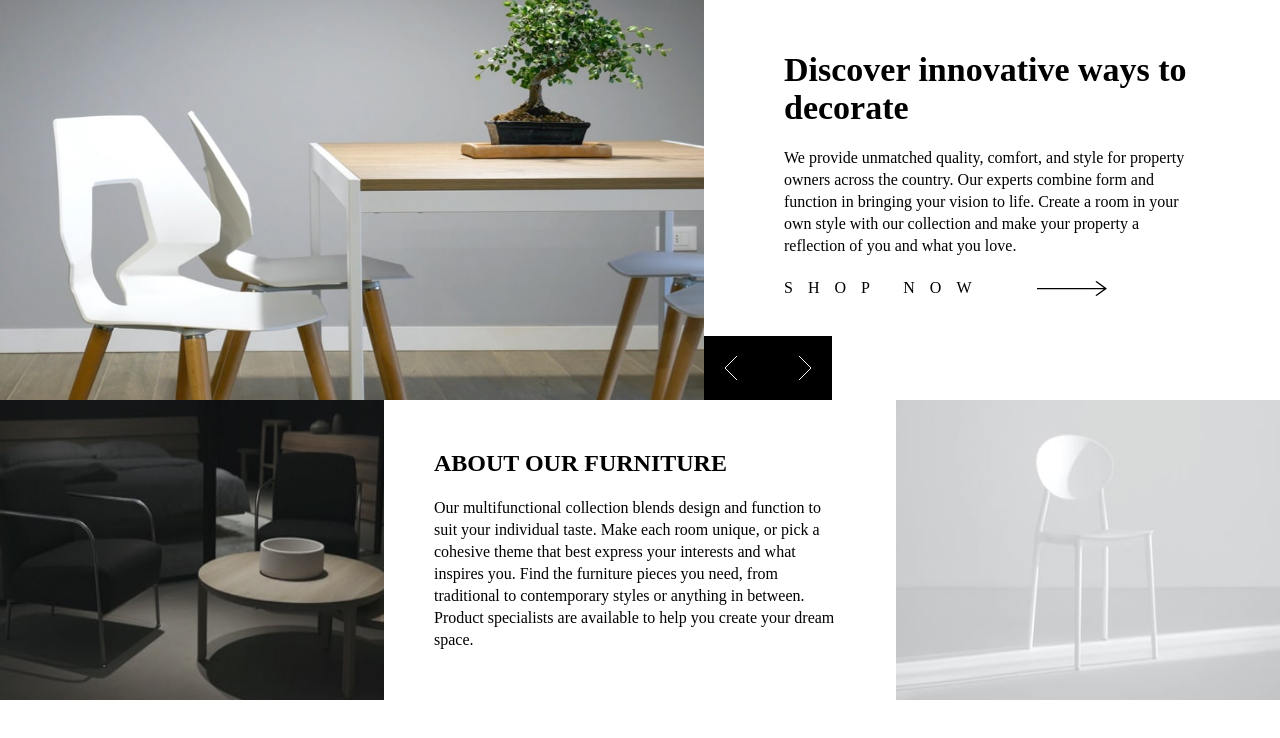
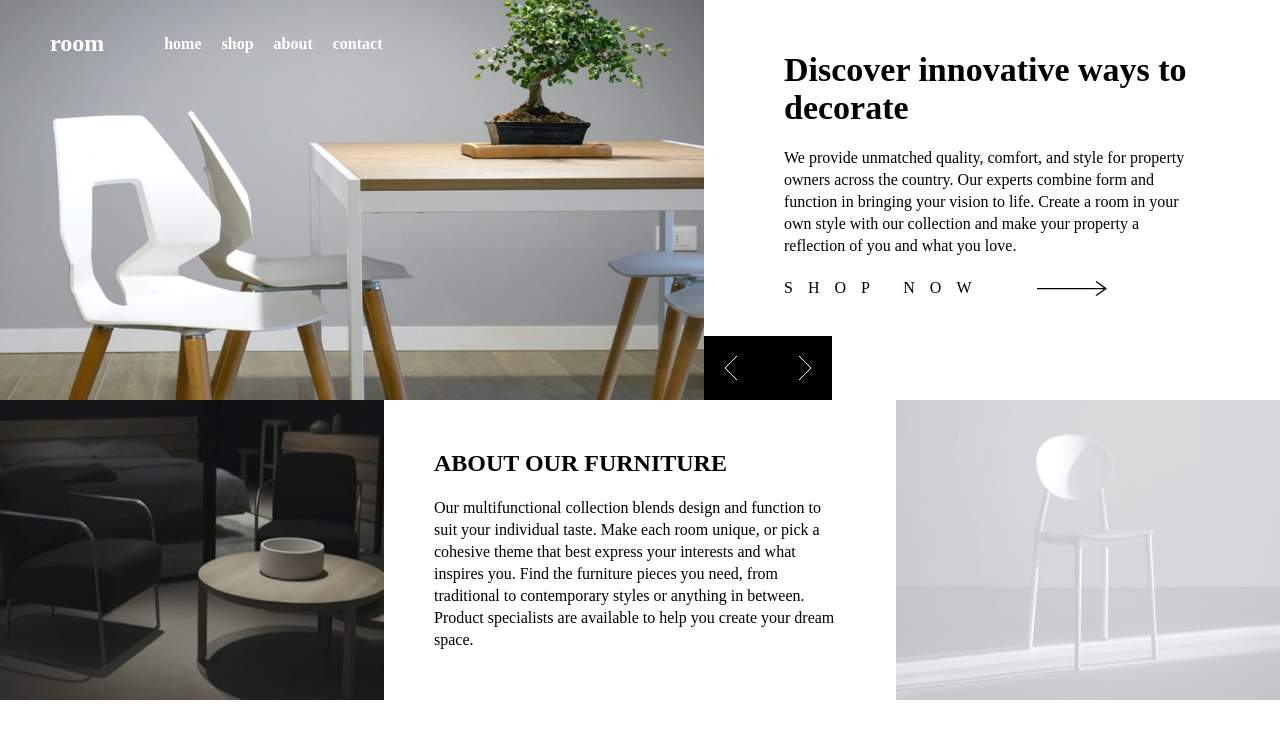
Before and after one commit to mitkokazakov/Room-Homepage, a website: page index.html in a window 1280 px wide. Drawn offline with Linux system fonts and the light colour scheme.

Commit message:
Add navigation

```diff
--- a/index.html
+++ b/index.html
@@ -12,6 +12,16 @@
   <div class="container">
     <div class="upper">
       <div class="upper-left">
+        <nav class="navigation">
+          <p class="navigation-title">room</p>
+
+          <div>
+            <p>home</p>
+            <p>shop</p>
+            <p>about</p>
+            <p>contact</p>
+          </div>
+        </nav>
         <img src="./images/desktop1.jpg" alt="Room Image">
       </div>
 
--- a/style.css
+++ b/style.css
@@ -26,7 +26,30 @@ body{
 
 .upper-left{
     width: 60%;
+    position: relative;
+}
 
+.navigation{
+    position: absolute;
+    top: 30px;
+    left: 50px;
+    display: flex;
+    justify-content: center;
+    align-items: center;
+    gap: 60px;
+    color: white;
+    font-weight: bold;
+}
+
+.navigation-title{
+    font-size: 24px;
+}
+
+.navigation div{
+    display: flex;
+    justify-content: center;
+    align-items: center;
+    gap: 20px;
 }
 
 .upper-left img{
```
